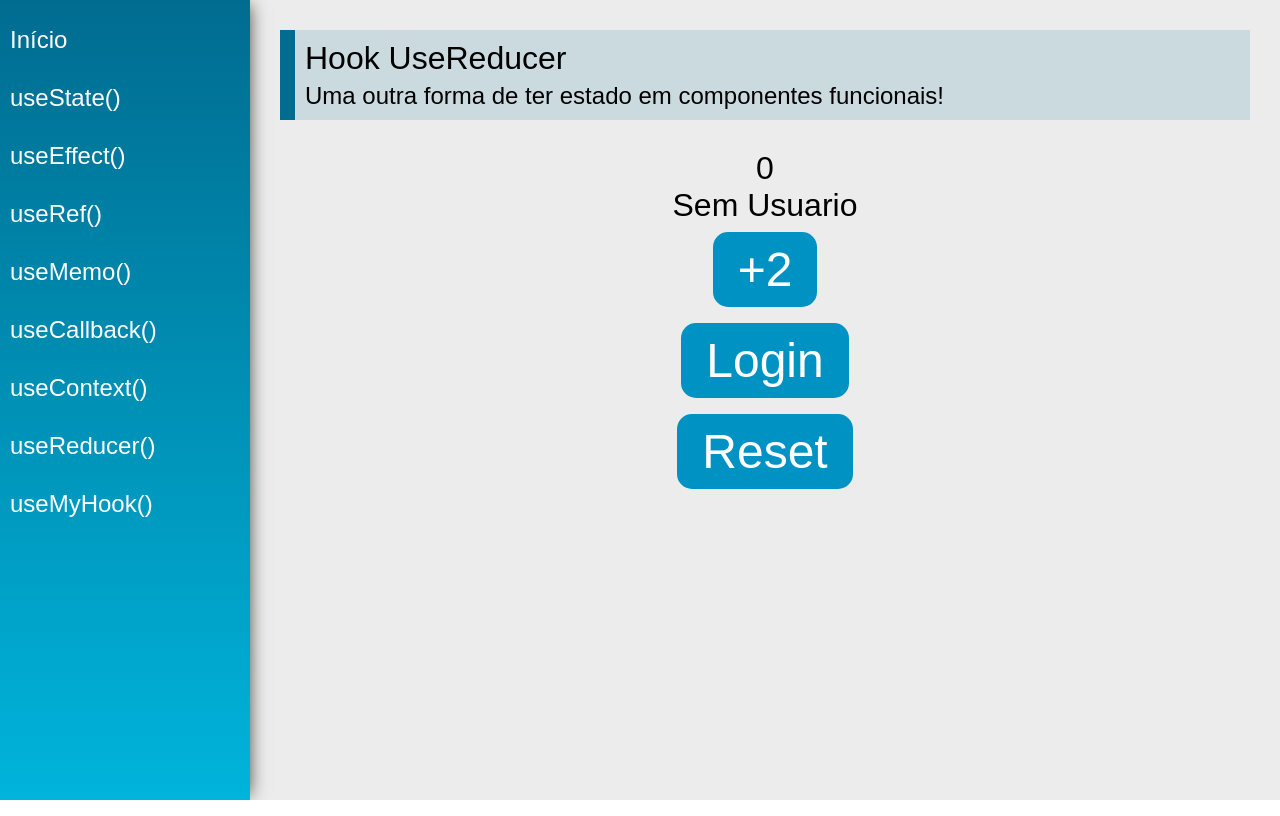
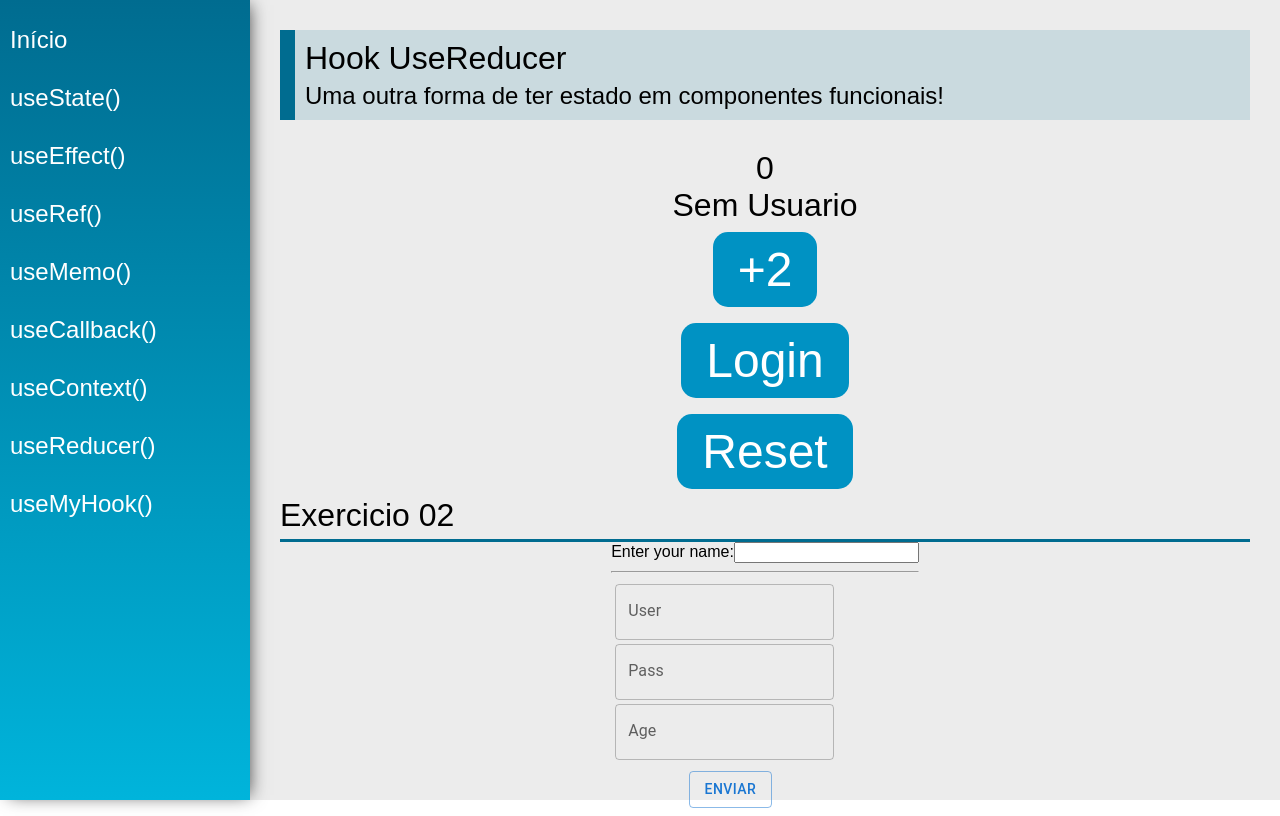
Before and after one commit to rafaelanacleto/hooks, a React (Create React App) app: page /useReducer in a window 1280 px wide. Built offline with nearby package versions, Linux system fonts and the light colour scheme.

Commit message:
user reducer #3

```diff
--- a/src/index.css
+++ b/src/index.css
@@ -38,3 +38,13 @@ body {
     align-items: center;
     text-align: center;
 }
+
+.formulario {
+    display: flex;
+    flex-direction: column;
+    justify-content: center;
+    align-items: center;
+    text-align: center;
+    margin: 1px 1px 1px 1px !important;
+    padding: 1px 1px 1px 1px !important;
+}
--- a/src/views/examples/UseReducer.jsx
+++ b/src/views/examples/UseReducer.jsx
@@ -1,5 +1,10 @@
 import React, { useReducer, useState } from 'react'
 import PageTitle from '../../components/layout/PageTitle'
+import SectionTitle from '../../components/layout/SectionTitle'
+
+import Box from '@mui/material/Box';
+import TextField from '@mui/material/TextField';
+import Button from '@mui/material/Button';
 
 const inicialEstado = {
     other: '...',
@@ -8,16 +13,23 @@ const inicialEstado = {
     user: null
 }
 
+const valorLogin = {
+    user: null,
+    pass: null,
+    status: false,
+    age: 0
+}
+
 function reducer(state, action) {
     switch (action.type) {
         case 'add2':
-            return {...state, number: state.number + 2}
+            return { ...state, number: state.number + 2 }
             break;
-        case 'login' :
-            return {...state, user: {name: action.name, senha: '12345'}}
+        case 'login':
+            return { ...state, user: { name: action.name, senha: '12345' } }
             break;
         default:
-            console.log({...state})
+            console.log({ ...state })
             return state
             break;
     }
@@ -26,6 +38,10 @@ function reducer(state, action) {
 const UseReducer = (props) => {
 
     const [state, dispatch] = useReducer(reducer, inicialEstado)
+    const [user, setUser] = useState("")
+    const [pass, setPass] = useState("")
+    const [age, setAge] = useState("")
+    const [name, setName] = useState("")
 
     return (
         <div className="UseReducer">
@@ -44,15 +60,49 @@ const UseReducer = (props) => {
                 }
 
                 <div>
-                    <button className="btn" onClick={() => dispatch({type: 'add2'})}>+2</button>
+                    <button className="btn" onClick={() => dispatch({ type: 'add2' })}>+2</button>
                 </div>
                 <div>
-                    <button className="btn" onClick={() => dispatch({type: 'login', name: 'MAria'})}>Login</button>
+                    <button className="btn" onClick={() => dispatch({ type: 'login', name: 'MAria' })}>Login</button>
                 </div>
                 <div>
-                    <button className="btn" onClick={() => dispatch({type: 'reset'})}>Reset</button>
+                    <button className="btn" onClick={() => dispatch({ type: 'reset' })}>Reset</button>
                 </div>
             </div>
+
+            <SectionTitle title="Exercicio 02" />
+            <div className="center">
+                <form>
+                    <label>Enter your name:
+                        <input
+                            type="text"
+                            value={name}
+                            onChange={(e) => setName(e.target.value)}
+                        />
+                    </label>
+                    <br />
+                    <hr />
+                    <Box
+                        component="form"
+                        sx={{
+                            '& > :not(style)': { m: 1, width: '25ch' },
+                        }}
+                        noValidate
+                        autoComplete="off"
+                    >
+                        <div className='formulario'>
+                            <TextField id="outlined-basic" className='formulario' label="User" variant="outlined" onChange={(e) => setUser(e.target.value)} />
+                            <TextField id="outlined-basic" className='formulario' label="Pass" variant="outlined" onChange={(e) => setPass(e.target.value)} />
+                            <TextField id="outlined-basic" className='formulario' label="Age" variant="outlined" onChange={(e) => setAge(e.target.value)} />
+                        </div>
+                        <div>
+                            <Button variant="outlined" onClick={() => console.log(user)}>Enviar</Button>
+                        </div>
+
+                    </Box>
+                </form>
+            </div>
+
         </div>
     )
 }
```
Also changed, not shown: package.json (+6 -2 lines), 1 other file (tests, documents, lock files or other folders).
